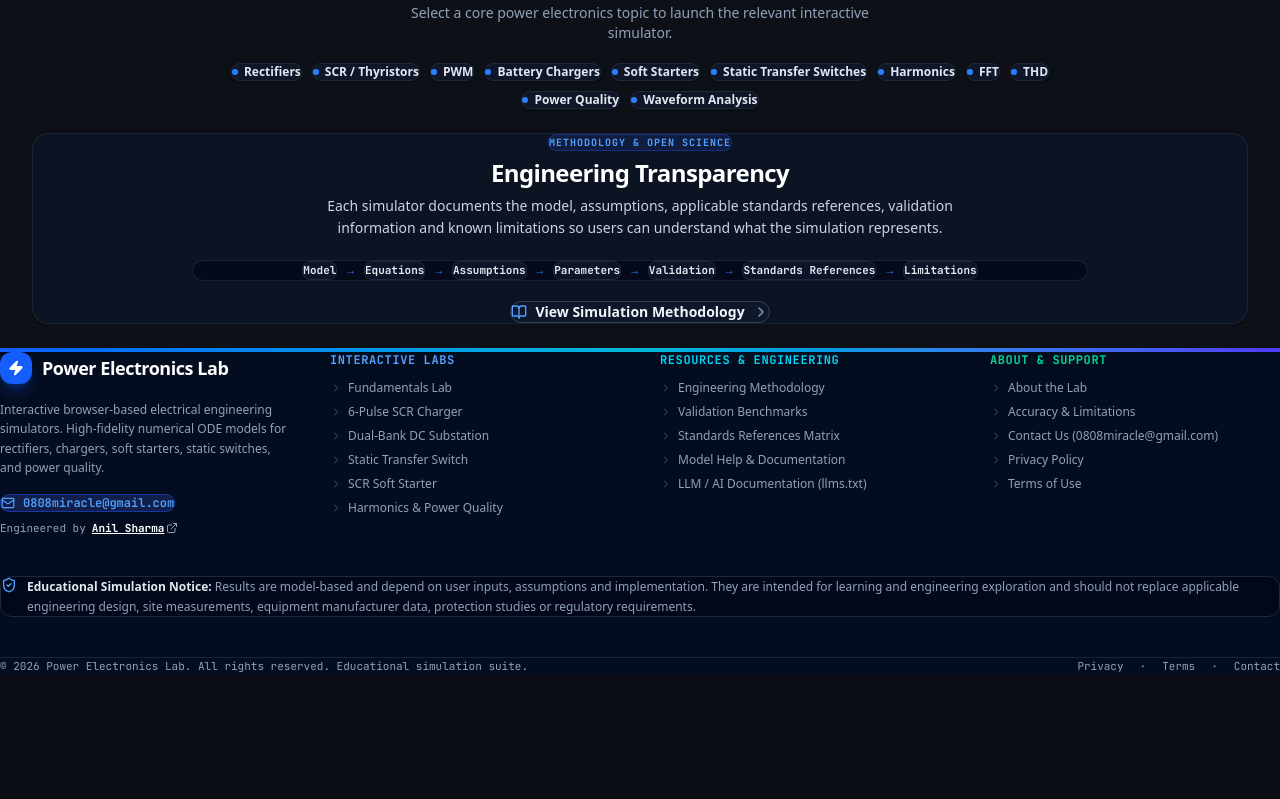
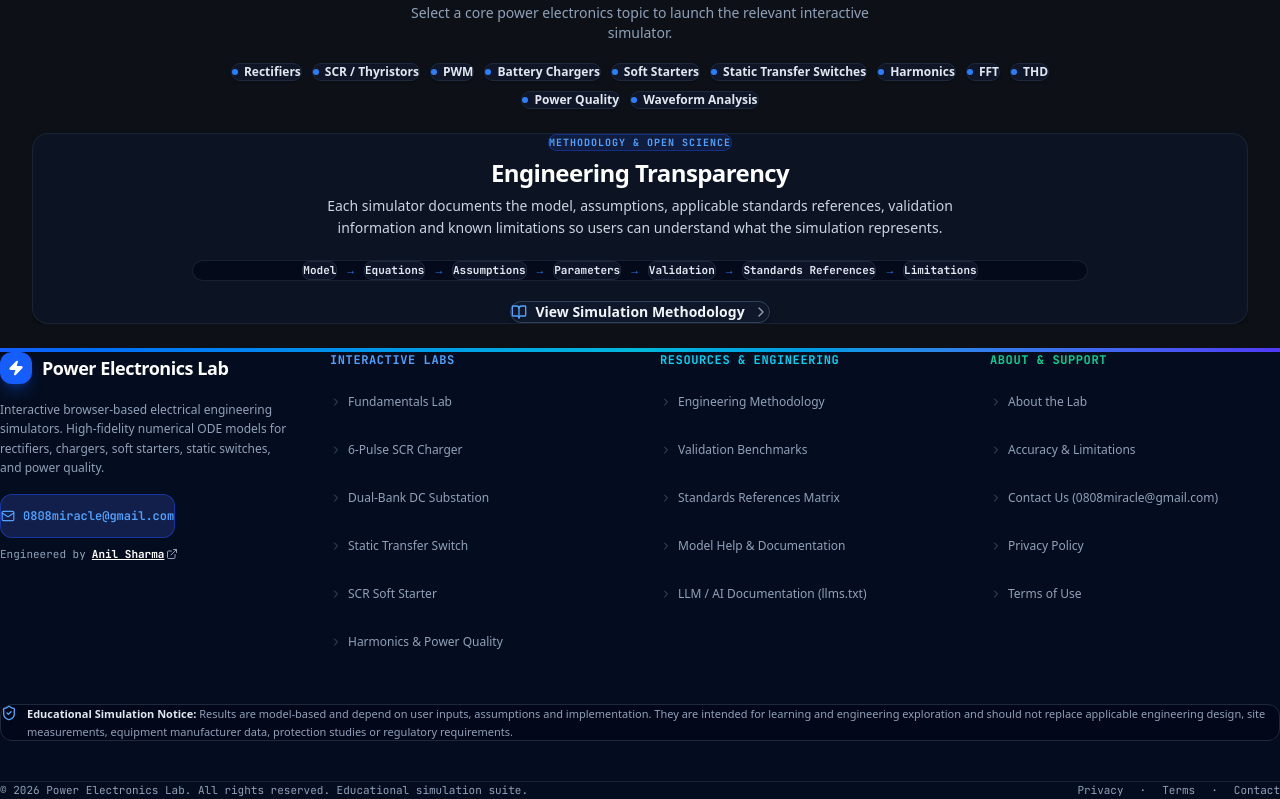
Before and after one commit to toanilsharma/powerelectronics, a React (Vite) app: page / in a window 1280 px wide. Shown: the part 2052-2851 px from the top of the page. Before the commit the page ends 2727 px from the top, so only its background shows below. Built offline with nearby package versions, Linux system fonts and the light colour scheme.

Commit message:
Updated simulator corrections

```diff
--- a/src/components/CommonFooter.jsx
+++ b/src/components/CommonFooter.jsx
@@ -13,7 +13,7 @@ export const CommonFooter = () => {
 
       <div className="max-w-7xl mx-auto px-4 sm:px-6 lg:px-8 py-8 flex flex-col gap-8">
         {/* Main 4-Column Responsive Grid */}
-        <div className="grid grid-cols-1 sm:grid-cols-2 lg:grid-cols-4 gap-8 text-xs font-mono">
+        <div className="grid grid-cols-1 sm:grid-cols-2 lg:grid-cols-4 gap-6 lg:gap-8 text-xs font-mono">
 
           {/* Column 1: Brand & Mission */}
           <div className="flex flex-col gap-3">
--- a/src/components/DOLvsSoftComparison.jsx
+++ b/src/components/DOLvsSoftComparison.jsx
@@ -125,11 +125,11 @@ export const DOLvsSoftComparison = ({
   }, [viewMode, softClampAmps, dolPeakAmps, initialV, currentLimitPct, faults]);
 
   return (
-    <div id="ss-pre-post-split" className="w-full bg-[#0d131f] border border-[#1e293b] rounded-2xl p-2.5 shadow-xl flex flex-col justify-between h-[120px] min-h-[120px] max-h-[120px] overflow-hidden font-mono select-none">
+    <div id="ss-pre-post-split" className="w-full bg-[#0d131f] border border-[#1e293b] rounded-2xl p-2.5 shadow-xl flex flex-col justify-between h-auto min-h-[120px] md:h-[120px] md:max-h-[120px] overflow-hidden font-mono select-none">
       {/* TOP ROW: VIEW MODE PILLS & LIVE FORMULA BAR */}
-      <div className="flex items-center justify-between gap-2 border-b border-[#1e293b] pb-1">
+      <div className="flex flex-col md:flex-row items-start md:items-center justify-between gap-2 border-b border-[#1e293b] pb-1">
         {/* LIVE FORMULA & CLAMP BADGES */}
-        <div className="flex items-center gap-2 overflow-x-auto scrollbar-none text-[10px]">
+        <div className="flex flex-col sm:flex-row items-start sm:items-center gap-1.5 overflow-x-auto scrollbar-none text-[10px] w-full md:w-auto">
           <span className="px-2 py-0.5 rounded bg-red-950/90 border border-red-500/60 text-red-300 font-extrabold shrink-0">
             DOL PEAK 2152A (8.0x) UNTRAPPED
           </span>
--- a/src/components/Footer.tsx
+++ b/src/components/Footer.tsx
@@ -32,7 +32,7 @@ export const Footer: React.FC<FooterProps> = ({
       <div className="max-w-7xl mx-auto px-4 sm:px-6 lg:px-8 py-10 sm:py-14 flex flex-col gap-10">
 
         {/* Main 4-Column Grid */}
-        <div className="grid grid-cols-1 sm:grid-cols-2 lg:grid-cols-4 gap-8 lg:gap-10">
+        <div className="grid grid-cols-1 sm:grid-cols-2 lg:grid-cols-4 gap-6 lg:gap-10">
 
           {/* Column 1: Brand & Mission */}
           <div className="flex flex-col gap-4">
@@ -54,7 +54,7 @@ export const Footer: React.FC<FooterProps> = ({
               <button
                 type="button"
                 onClick={onOpenContact}
-                className="inline-flex items-center gap-2 text-xs font-mono font-semibold text-blue-400 hover:text-blue-300 bg-blue-950/80 hover:bg-blue-900/80 border border-blue-800/80 px-3.5 py-2 rounded-xl w-fit transition-all cursor-pointer select-none"
+                className="inline-flex items-center gap-2 text-xs font-mono font-semibold text-blue-400 hover:text-blue-300 bg-blue-950/80 hover:bg-blue-900/80 border border-blue-800/80 px-3.5 py-2 rounded-xl w-fit transition-all cursor-pointer select-none min-h-[44px]"
               >
                 <Mail className="w-3.5 h-3.5 text-blue-400" />
                 <span>0808miracle@gmail.com</span>
@@ -80,7 +80,7 @@ export const Footer: React.FC<FooterProps> = ({
             <h3 className="text-xs font-mono font-bold uppercase tracking-wider text-blue-400">
               Interactive Labs
             </h3>
-            <ul className="flex flex-col gap-2 m-0 p-0 list-none text-xs">
+            <ul className="flex flex-col gap-1 m-0 p-0 list-none text-xs">
               {[
                 { name: 'Fundamentals Lab', tab: 'foundation-lab', path: '/foundation-lab' },
                 { name: '6-Pulse SCR Charger', tab: 'single-charger', path: '/single-6-pulse-charger' },
@@ -97,7 +97,7 @@ export const Footer: React.FC<FooterProps> = ({
                       setActiveTab(item.tab);
                       window.history.pushState({}, '', item.path);
                     }}
-                    className="text-slate-400 hover:text-white transition-colors flex items-center gap-1.5 group cursor-pointer"
+                    className="text-slate-400 hover:text-white transition-colors flex items-center gap-1.5 group cursor-pointer min-h-[44px]"
                   >
                     <ChevronRight className="w-3 h-3 text-slate-600 group-hover:text-blue-400 transition-colors" />
                     <span>{item.name}</span>
@@ -112,7 +112,7 @@ export const Footer: React.FC<FooterProps> = ({
             <h3 className="text-xs font-mono font-bold uppercase tracking-wider text-cyan-400">
               Resources &amp; Engineering
             </h3>
-            <ul className="flex flex-col gap-2 m-0 p-0 list-none text-xs">
+            <ul className="flex flex-col gap-1 m-0 p-0 list-none text-xs">
               <li>
                 <a
                   href="/methodology"
@@ -121,7 +121,7 @@ export const Footer: React.FC<FooterProps> = ({
                     setActiveTab('methodology');
                     window.history.pushState({}, '', '/methodology');
                   }}
-                  className="text-slate-400 hover:text-white transition-colors flex items-center gap-1.5 group cursor-pointer"
+                  className="text-slate-400 hover:text-white transition-colors flex items-center gap-1.5 group cursor-pointer min-h-[44px]"
                 >
                   <ChevronRight className="w-3 h-3 text-slate-600 group-hover:text-cyan-400 transition-colors" />
                   <span>Engineering Methodology</span>
@@ -135,7 +135,7 @@ export const Footer: React.FC<FooterProps> = ({
                     setActiveTab('methodology');
                     window.history.pushState({}, '', '/methodology');
                   }}
-                  className="text-slate-400 hover:text-white transition-colors flex items-center gap-1.5 group cursor-pointer"
+                  className="text-slate-400 hover:text-white transition-colors flex items-center gap-1.5 group cursor-pointer min-h-[44px]"
                 >
                   <ChevronRight className="w-3 h-3 text-slate-600 group-hover:text-cyan-400 transition-colors" />
                   <span>Validation Benchmarks</span>
@@ -149,7 +149,7 @@ export const Footer: React.FC<FooterProps> = ({
                     setActiveTab('standards');
                     window.history.pushState({}, '', '/standards');
                   }}
-                  className="text-slate-400 hover:text-white transition-colors flex items-center gap-1.5 group cursor-pointer"
+                  className="text-slate-400 hover:text-white transition-colors flex items-center gap-1.5 group cursor-pointer min-h-[44px]"
                 >
                   <ChevronRight className="w-3 h-3 text-slate-600 group-hover:text-cyan-400 transition-colors" />
                   <span>Standards References Matrix</span>
@@ -159,7 +159,7 @@ export const Footer: React.FC<FooterProps> = ({
                 <button
                   type="button"
                   onClick={() => setShowHelp(true)}
-                  className="text-slate-400 hover:text-white transition-colors flex items-center gap-1.5 group cursor-pointer bg-transparent border-none p-0 text-xs"
+                  className="text-slate-400 hover:text-white transition-colors flex items-center gap-1.5 group cursor-pointer bg-transparent border-none p-0 text-xs min-h-[44px]"
                 >
                   <ChevronRight className="w-3 h-3 text-slate-600 group-hover:text-cyan-400 transition-colors" />
                   <span>Model Help &amp; Documentation</span>
@@ -170,7 +170,7 @@ export const Footer: React.FC<FooterProps> = ({
                   href="/llms.txt"
                   target="_blank"
                   rel="noopener noreferrer"
-                  className="text-slate-400 hover:text-white transition-colors flex items-center gap-1.5 group cursor-pointer"
+                  className="text-slate-400 hover:text-white transition-colors flex items-center gap-1.5 group cursor-pointer min-h-[44px]"
                 >
                   <ChevronRight className="w-3 h-3 text-slate-600 group-hover:text-cyan-400 transition-colors" />
                   <span>LLM / AI Documentation (llms.txt)</span>
@@ -184,7 +184,7 @@ export const Footer: React.FC<FooterProps> = ({
             <h3 className="text-xs font-mono font-bold uppercase tracking-wider text-emerald-400">
               About &amp; Support
             </h3>
-            <ul className="flex flex-col gap-2 m-0 p-0 list-none text-xs">
+            <ul className="flex flex-col gap-1 m-0 p-0 list-none text-xs">
               <li>
                 <a
                   href="/about"
@@ -193,7 +193,7 @@ export const Footer: React.FC<FooterProps> = ({
                     setActiveTab('about');
                     window.history.pushState({}, '', '/about');
                   }}
-                  className="text-slate-400 hover:text-white transition-colors flex items-center gap-1.5 group cursor-pointer"
+                  className="text-slate-400 hover:text-white transition-colors flex items-center gap-1.5 group cursor-pointer min-h-[44px]"
                 >
                   <ChevronRight className="w-3 h-3 text-slate-600 group-hover:text-emerald-400 transition-colors" />
                   <span>About the Lab</span>
@@ -207,7 +207,7 @@ export const Footer: React.FC<FooterProps> = ({
                     setActiveTab('methodology');
                     window.history.pushState({}, '', '/methodology');
                   }}
-                  className="text-slate-400 hover:text-white transition-colors flex items-center gap-1.5 group cursor-pointer"
+                  className="text-slate-400 hover:text-white transition-colors flex items-center gap-1.5 group cursor-pointer min-h-[44px]"
                 >
                   <ChevronRight className="w-3 h-3 text-slate-600 group-hover:text-emerald-400 transition-colors" />
                   <span>Accuracy &amp; Limitations</span>
@@ -221,7 +221,7 @@ export const Footer: React.FC<FooterProps> = ({
                     setActiveTab('contact');
                     window.history.pushState({}, '', '/contact');
                   }}
-                  className="text-slate-400 hover:text-white transition-colors flex items-center gap-1.5 group cursor-pointer"
+                  className="text-slate-400 hover:text-white transition-colors flex items-center gap-1.5 group cursor-pointer min-h-[44px]"
                 >
                   <ChevronRight className="w-3 h-3 text-slate-600 group-hover:text-emerald-400 transition-colors" />
                   <span>Contact Us (0808miracle@gmail.com)</span>
@@ -235,7 +235,7 @@ export const Footer: React.FC<FooterProps> = ({
                     setActiveTab('privacy');
                     window.history.pushState({}, '', '/privacy');
                   }}
-                  className="text-slate-400 hover:text-white transition-colors flex items-center gap-1.5 group cursor-pointer"
+                  className="text-slate-400 hover:text-white transition-colors flex items-center gap-1.5 group cursor-pointer min-h-[44px]"
                 >
                   <ChevronRight className="w-3 h-3 text-slate-600 group-hover:text-emerald-400 transition-colors" />
                   <span>Privacy Policy</span>
@@ -249,7 +249,7 @@ export const Footer: React.FC<FooterProps> = ({
                     setActiveTab('terms');
                     window.history.pushState({}, '', '/terms');
                   }}
-                  className="text-slate-400 hover:text-white transition-colors flex items-center gap-1.5 group cursor-pointer"
+                  className="text-slate-400 hover:text-white transition-colors flex items-center gap-1.5 group cursor-pointer min-h-[44px]"
                 >
                   <ChevronRight className="w-3 h-3 text-slate-600 group-hover:text-emerald-400 transition-colors" />
                   <span>Terms of Use</span>
@@ -261,7 +261,7 @@ export const Footer: React.FC<FooterProps> = ({
         </div>
 
         {/* Educational Disclaimer Banner */}
-        <div className="p-4 rounded-xl border bg-slate-950/80 border-slate-800 text-xs leading-relaxed text-slate-400 flex flex-col sm:flex-row items-start sm:items-center justify-between gap-3">
+        <div className="p-4 rounded-xl border bg-slate-950/80 border-slate-800 text-[11px] leading-relaxed text-slate-400 flex flex-col sm:flex-row items-start sm:items-center justify-between gap-3">
           <div className="flex items-start gap-2.5">
             <ShieldCheck className="w-4 h-4 text-blue-400 shrink-0 mt-0.5" />
             <p className="m-0">
--- a/src/components/ScenarioPresets.tsx
+++ b/src/components/ScenarioPresets.tsx
@@ -259,7 +259,7 @@ export const ScenarioPresets: React.FC<ScenarioPresetsProps> = ({
         <select
           value={activePresetId}
           onChange={(e) => handleSelectPresetId(e.target.value)}
-          className="bg-[#161b22] border border-[#30363d] text-cyan-300 font-bold px-2.5 py-1 rounded-lg text-xs cursor-pointer focus:border-[#58a6ff] outline-none"
+          className="w-full md:w-auto min-h-[44px] bg-[#161b22] border border-[#30363d] text-cyan-300 font-bold px-2.5 py-1 rounded-lg text-xs cursor-pointer focus:border-[#58a6ff] outline-none"
         >
           {SOFT_STARTER_PRESETS.map((preset) => {
             const limitText =
--- a/src/components/StateMachineLamps.tsx
+++ b/src/components/StateMachineLamps.tsx
@@ -78,7 +78,7 @@ export const StateMachineLamps: React.FC<StateMachineLampsProps> = ({
   return (
     <div
       id="ss-state-lamps"
-      className={`w-full h-[44px] flex items-center gap-2 font-mono text-xs ${className}`}
+      className={`w-full grid grid-cols-3 sm:grid-cols-6 gap-2 font-mono text-xs ${className}`}
     >
       {lamps.map((lamp) => {
         const isActive = currentState === lamp.key;
```
Also changed, not shown: src/App.tsx (+6 -6 lines), src/index.css (+58 -5 lines), src/pages/HarmonicsFilter.jsx (+5 -4 lines), src/pages/SoftStarter.jsx (+4 -4 lines).
